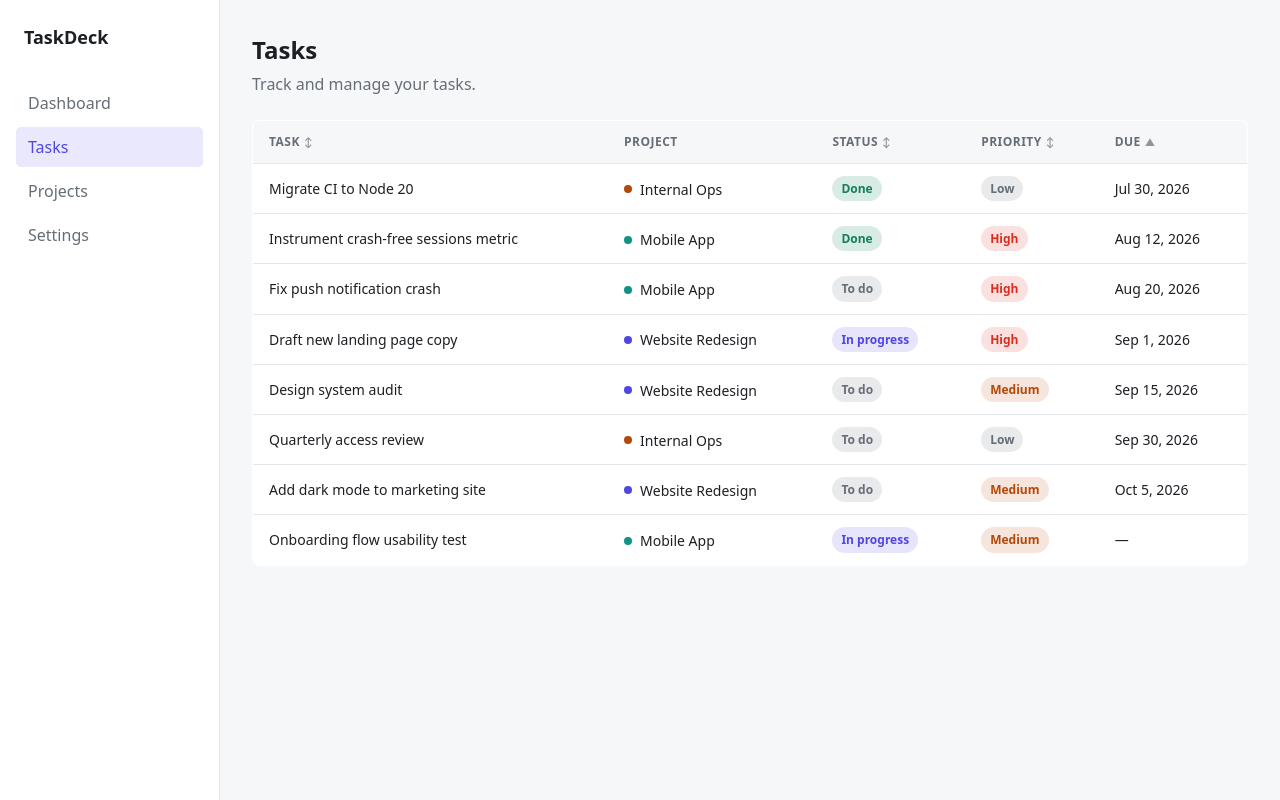
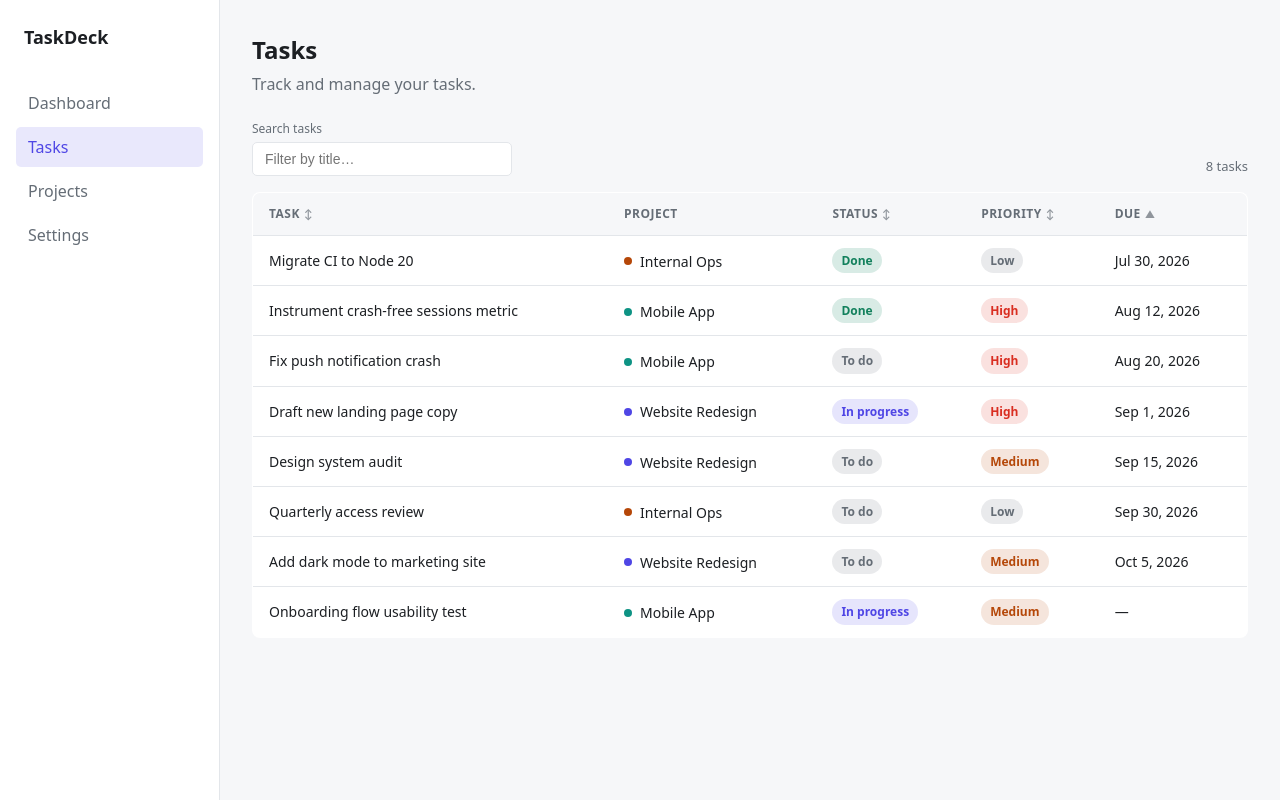
Before and after one commit to smithernest2026/taskdeck, a React (Vite) app: page /tasks in a window 1280 px wide. Built offline with nearby package versions, Linux system fonts and the light colour scheme.

Commit message:
feat: add async search filtering to the Tasks page
Add a useTaskQuery hook that runs the async search and keeps only the
most recent response (discarding stale, out-of-order results), plus a
labeled search input and a polite live status region.

```diff
--- /dev/null
+++ b/src/hooks/useTaskQuery.ts
@@ -0,0 +1,47 @@
+import { useEffect, useRef, useState } from 'react';
+import type { Task } from '../types';
+import { queryTasks } from '../data/queryTasks';
+
+interface TaskQuery {
+  query: string;
+  setQuery: (value: string) => void;
+  results: Task[];
+  isLoading: boolean;
+}
+
+/**
+ * Manage asynchronous task filtering. Each query change issues a new request;
+ * a monotonically increasing request id ensures that only the most recent
+ * response updates state, so out-of-order responses are discarded.
+ */
+export function useTaskQuery(tasks: Task[]): TaskQuery {
+  const [query, setQuery] = useState('');
+  const [results, setResults] = useState<Task[]>(tasks);
+  const [isLoading, setIsLoading] = useState(false);
+  const latestRequest = useRef(0);
+
+  useEffect(() => {
+    const requestId = ++latestRequest.current;
+    const controller = new AbortController();
+    setIsLoading(true);
+
+    queryTasks(tasks, query, { signal: controller.signal })
+      .then((next) => {
+        if (requestId === latestRequest.current) {
+          setResults(next);
+          setIsLoading(false);
+        }
+      })
+      .catch((error: unknown) => {
+        const aborted =
+          error instanceof DOMException && error.name === 'AbortError';
+        if (!aborted && requestId === latestRequest.current) {
+          setIsLoading(false);
+        }
+      });
+
+    return () => controller.abort();
+  }, [tasks, query]);
+
+  return { query, setQuery, results, isLoading };
+}
--- /dev/null
+++ b/src/pages/TasksPage.css
@@ -0,0 +1,35 @@
+.tasks__toolbar {
+  display: flex;
+  align-items: flex-end;
+  justify-content: space-between;
+  gap: var(--space-4);
+  margin-bottom: var(--space-4);
+}
+
+.tasks__search {
+  display: flex;
+  flex-direction: column;
+  gap: var(--space-1);
+}
+
+.tasks__search-label {
+  font-size: 12px;
+  font-weight: 500;
+  color: var(--color-text-muted);
+}
+
+.tasks__search input {
+  min-width: 260px;
+  padding: 8px 12px;
+  border: 1px solid var(--color-border);
+  border-radius: var(--radius-sm);
+  background: var(--color-surface);
+  color: var(--color-text);
+  font-size: 14px;
+}
+
+.tasks__status {
+  margin: 0;
+  font-size: 13px;
+  color: var(--color-text-muted);
+}
--- a/src/pages/TasksPage.tsx
+++ b/src/pages/TasksPage.tsx
@@ -1,14 +1,36 @@
 import Header from '../components/Header';
 import TaskTable from '../components/TaskTable';
 import { useStore } from '../store/StoreContext';
+import { useTaskQuery } from '../hooks/useTaskQuery';
+import './TasksPage.css';
 
 export default function TasksPage() {
   const { state } = useStore();
+  const { query, setQuery, results, isLoading } = useTaskQuery(state.tasks);
+
+  const countLabel = `${results.length} task${results.length === 1 ? '' : 's'}`;
+  const statusText = isLoading ? 'Searching…' : countLabel;
 
   return (
     <>
       <Header title="Tasks" description="Track and manage your tasks." />
-      <TaskTable tasks={state.tasks} projects={state.projects} />
+
+      <div className="tasks__toolbar">
+        <label className="tasks__search">
+          <span className="tasks__search-label">Search tasks</span>
+          <input
+            type="search"
+            value={query}
+            onChange={(event) => setQuery(event.target.value)}
+            placeholder="Filter by title…"
+          />
+        </label>
+        <p className="tasks__status" role="status" aria-live="polite">
+          {statusText}
+        </p>
+      </div>
+
+      <TaskTable tasks={results} projects={state.projects} />
     </>
   );
 }
```
